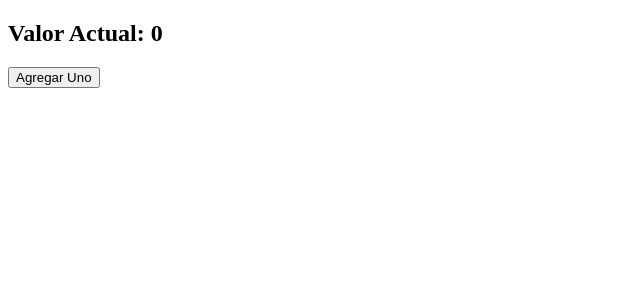
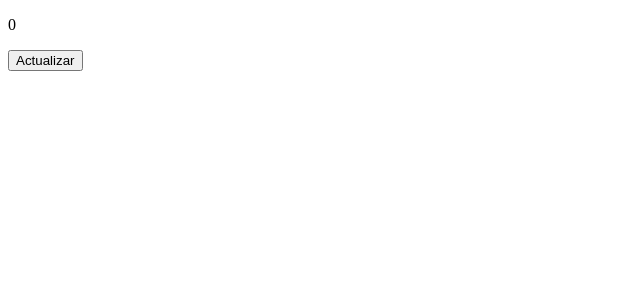
Before and after one commit to zitor83/bootcamp-fullstack-Esplai, a React (Vite) app in the folder 03-react/sheet-03/: page / in a window 1280 px wide. Shown: the top 300 px of the page, without its empty margins (0-640 px from the left). Built offline with nearby package versions, Linux system fonts and the light colour scheme.

Commit message:
feat: implement Sample component with state management for exercise 03

```diff
--- a/03-react/sheet-03/src/App.tsx
+++ b/03-react/sheet-03/src/App.tsx
@@ -1,14 +1,23 @@
-import { useState } from "react";
-import reactLogo from "./assets/react.svg";
-import viteLogo from "./assets/vite.svg";
-import heroImg from "./assets/hero.png";
+
 import "./App.css";
-import Button from "./components/ejercicio-02/Button";
+import Sample from "./components/ejercicio-03/Sample";
+//import Button from "./components/ejercicio-02/Button";
 
+//EJERCICIO 02: Crear un componente Button que tenga un estado valor, el cual se inicializa en 0. El componente debe mostrar el valor actual y un botón que al hacer click sume 1 al valor.
+// function App() {
+//   return (
+//     <>
+//       <Button />
+//     </>
+//   );
+// }
+
+
+//EJERCICIO 03: Corregirel código.
 function App() {
   return (
     <>
-      <Button />
+      <Sample />
     </>
   );
 }
--- /dev/null
+++ b/03-react/sheet-03/src/components/ejercicio-03/Sample.tsx
@@ -0,0 +1,20 @@
+import { useState } from "react";
+
+function Sample() {
+  const [value, setValue] = useState(0);
+
+  function updateValue() {
+    setValue(value + 1);
+  }
+  return (
+    <section>
+      <p>{value}</p>
+      <button onClick={updateValue}>Actualizar</button>
+    </section>
+  );
+}
+export default Sample;
+
+//Le falta la exportacion
+//Le falta el import de useState
+//El setValue no estaba definido dentro updatedValue, lo cual generaba un error al intentar actualizar el estado.
```
